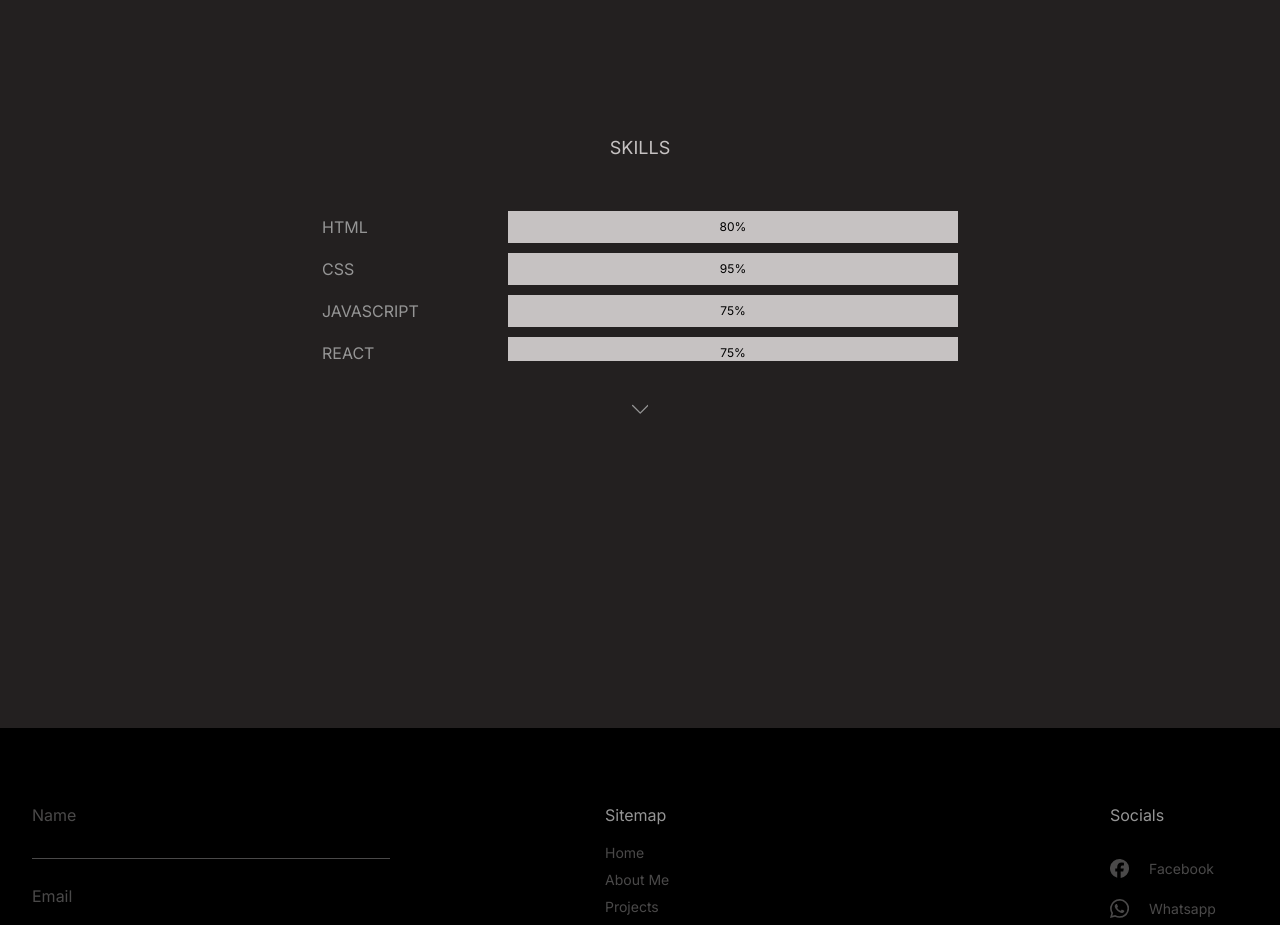
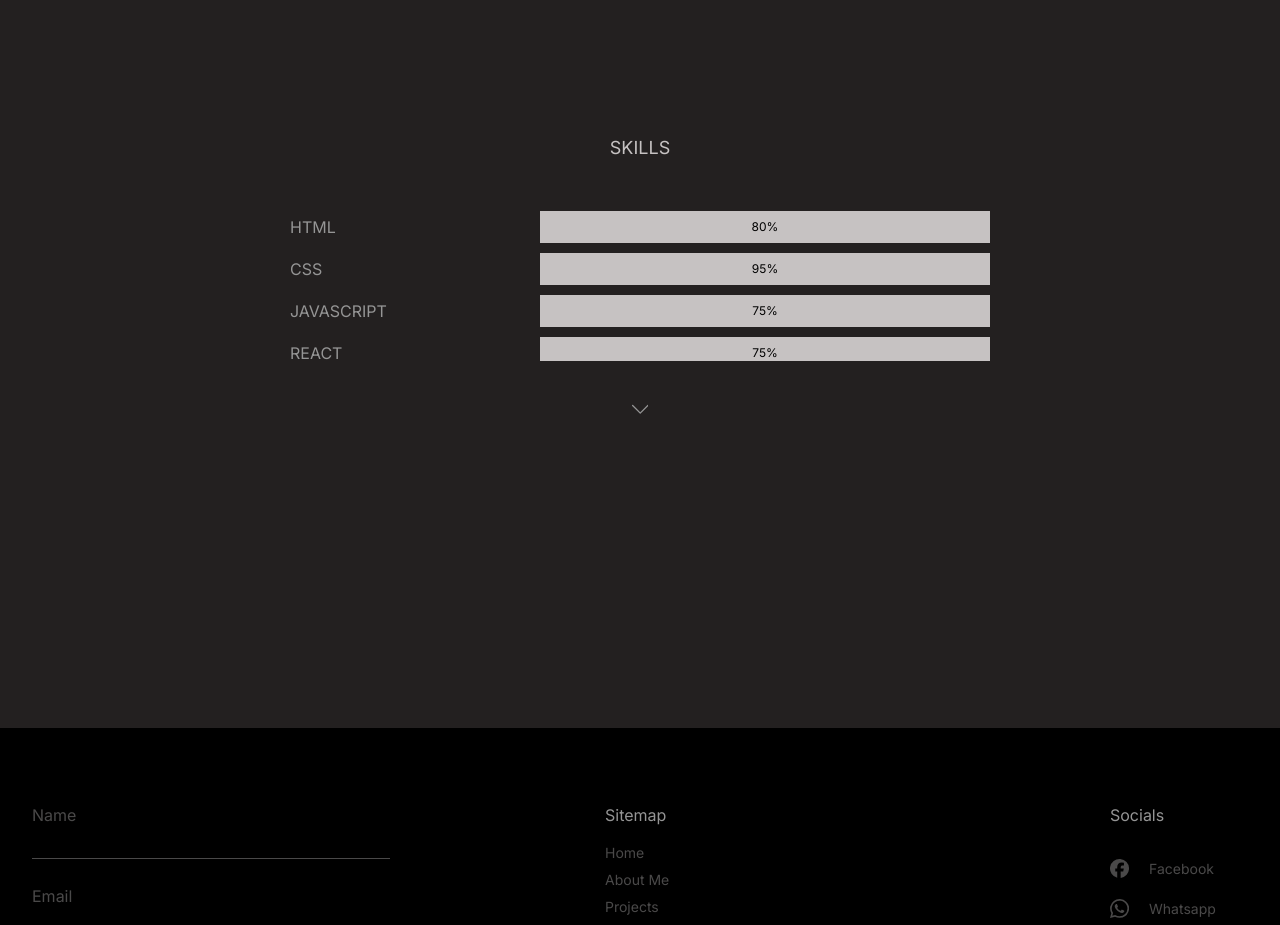
Before and after one commit to faosy-adebimpe/faosy-adebimpe.github.io, a React (Vite) app: page / in a window 1280 px wide. Shown: the part 1780-2705 px from the top of the page. Built offline with nearby package versions, Linux system fonts and the light colour scheme.

Commit message:
blur navbar backdrop and expand skills horizontally

```diff
--- a/src/components/main/Skills.tsx
+++ b/src/components/main/Skills.tsx
@@ -13,7 +13,7 @@ const Skills: React.FC = () => {
             className='section skills sm:w-[370px] w-[302px] md:w-[605px] lg:w-[650px] xl:w-[700px]'
             id='skills'
         >
-            <div className='container flex flex-col items-center'>
+            <div className='md:container flex flex-col items-center'>
                 <h2 className='title'>SKILLS</h2>
                 <div
                     className={
--- a/src/components/navbar/Navbar.tsx
+++ b/src/components/navbar/Navbar.tsx
@@ -25,11 +25,12 @@ const Navbar: React.FC = () => {
     return (
         <>
             <div className='bg-(--primary-color) h-[70px]'></div>
+            {/* <div className='w-full bg-white opacity-50 fixed z-40 backdrop-blur-md h-[70px] top-0 left-0'></div> */}
             <nav
                 className={
-                    `bg-(--primary-color) h-[70px]  fixed top-0 left-0 w-full z-20 transition ` +
+                    `bg-(--primary-color) h-[70px] fixed top-0 left-0 w-full z-30 transition ` +
                     (fixed
-                        ? 'opacity-70 hover:opacity-100 backdrop-blur-sm'
+                        ? 'bg-(--primary-color)/70 hover:bg-(--primary-color) backdrop-blur-sm'
                         : '')
                 }
                 id='nav'
--- a/src/index.css
+++ b/src/index.css
@@ -163,6 +163,11 @@
     }
 }
 
+.nav-blur {
+    backdrop-filter: blur(20px);
+    /* background-color: red; */
+}
+
 /* utilities */
 
 /* @utility container {
```
